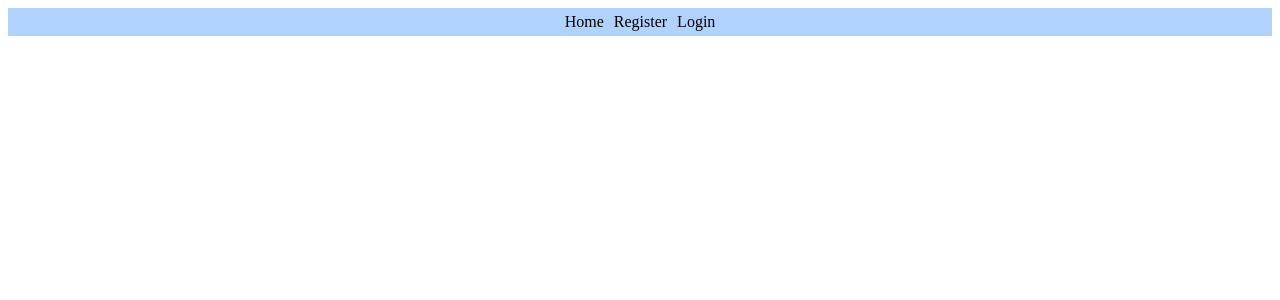
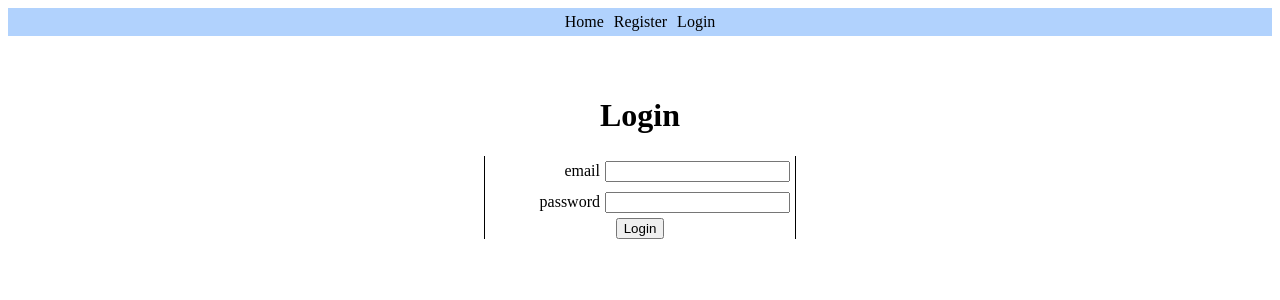
Before and after one commit to StoyanBanov/online-store-react, a React (Create React App) app: page /login in a window 1280 px wide. Shown: the top 300 px of the page. Built offline with nearby package versions, Linux system fonts and the light colour scheme.

Commit message:
add login

```diff
--- a/src/components/auth/Login.js
+++ b/src/components/auth/Login.js
@@ -1,7 +1,50 @@
+import { useCallback, useContext, useState } from 'react'
+import style from './style.module.css'
+import { login } from '../../data/services/authService'
+import { AuthContext } from '../common/context/AuthContext'
+
 export const Login = () => {
+
+    const { setUserData } = useContext(AuthContext)
+
+    const [values, setValues] = useState({
+        email: '',
+        password: ''
+    })
+
+    const onValueChangeHandler = useCallback(e => {
+        setValues(state => ({ ...state, [e.target.name]: e.target.value }))
+    }, [])
+
+    const submitHandler = async e => {
+        e.preventDefault()
+        setUserData(await login(values))
+    }
+
     return (
-        <div>
+        <div className={style.authContainer}>
+            <h1>Login</h1>
+            <form onSubmit={submitHandler}>
+                <div>
+                    <div>
+                        <label htmlFor="user-email">email</label>
+                        <input type="email" id="user-email" name='email' value={values.email} onChange={onValueChangeHandler} />
+                    </div>
 
+                    <div>
+                        <label htmlFor="user-password">password</label>
+                        <input
+                            type="password"
+                            id="user-password"
+                            name='password'
+                            value={values.password}
+                            onChange={onValueChangeHandler}
+                        />
+                    </div>
+                </div>
+
+                <button type='submit'>Login</button>
+            </form>
         </div>
     )
 }
```
